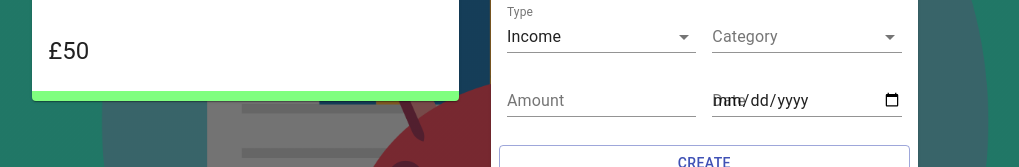
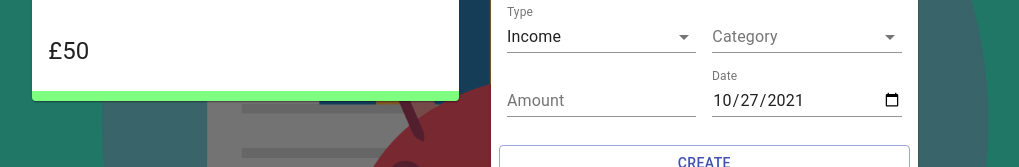
Before and after one commit to ArtusU/budget_tracker, a React (Create React App) app: page / in a window 1280 px wide. Shown: the part 268-435 px from the top of the page, without its empty margins (165-1184 px from the left). Built offline with nearby package versions, Linux system fonts and the light colour scheme.

Commit message:
formatDate

```diff
--- a/src/components/Main/Form/Form.jsx
+++ b/src/components/Main/Form/Form.jsx
@@ -13,6 +13,11 @@
 
 import { useSpeechContext } from "@speechly/react-client";
 import { ExpenseTrackerContext } from "../../../context/context";
+import {
+  incomeCategories,
+  expenseCategories,
+} from "../../../constants/categories";
+import formatDate from '../../../utils/formatDate'
 
 import useStyles from "./styles";
 
@@ -20,7 +25,7 @@
   amount: "",
   category: "",
   type: "Income",
-  date: new Date(),
+  date: formatDate(new Date()),
 };
 
 const NewTransactionForm = () => {
@@ -37,6 +42,9 @@
     addTransaction(transaction);
     setFormData(initialState);
   };
+
+  const selectedCategories =
+    formData.type === "Income" ? incomeCategories : expenseCategories;
 
   return (
     <Grid container spacing={2}>
@@ -68,9 +76,11 @@
               setFormData({ ...formData, category: e.target.value })
             }
           >
-            <MenuItem value="1">1</MenuItem>
-            <MenuItem value="2">2</MenuItem>
-            <MenuItem value="3">3</MenuItem>
+            {selectedCategories.map((c) => (
+              <MenuItem key={c.type} value={c.type}>
+                {c.type}
+              </MenuItem>
+            ))}
           </Select>
         </FormControl>
       </Grid>
@@ -90,7 +100,7 @@
           label="Date"
           fullWidth
           value={formData.date}
-          onChange={(e) => setFormData({ ...formData, date: e.target.value })}
+          onChange={(e) => setFormData({ ...formData, date: formatDate(e.target.value) })}
         />
       </Grid>
       <Button
--- /dev/null
+++ b/src/utils/formatDate.js
@@ -0,0 +1,15 @@
+export default (date) => {
+  const d = new Date(date);
+  let month = `${d.getMonth() + 1}`;
+  let day = `${d.getDate()}`;
+  const year = d.getFullYear();
+
+  if (month.length < 2) {
+    month = `0${month}`;
+  }
+  if (day.length < 2) {
+    day = `0${day}`;
+  }
+
+  return [year, month, day].join("-");
+};
```
